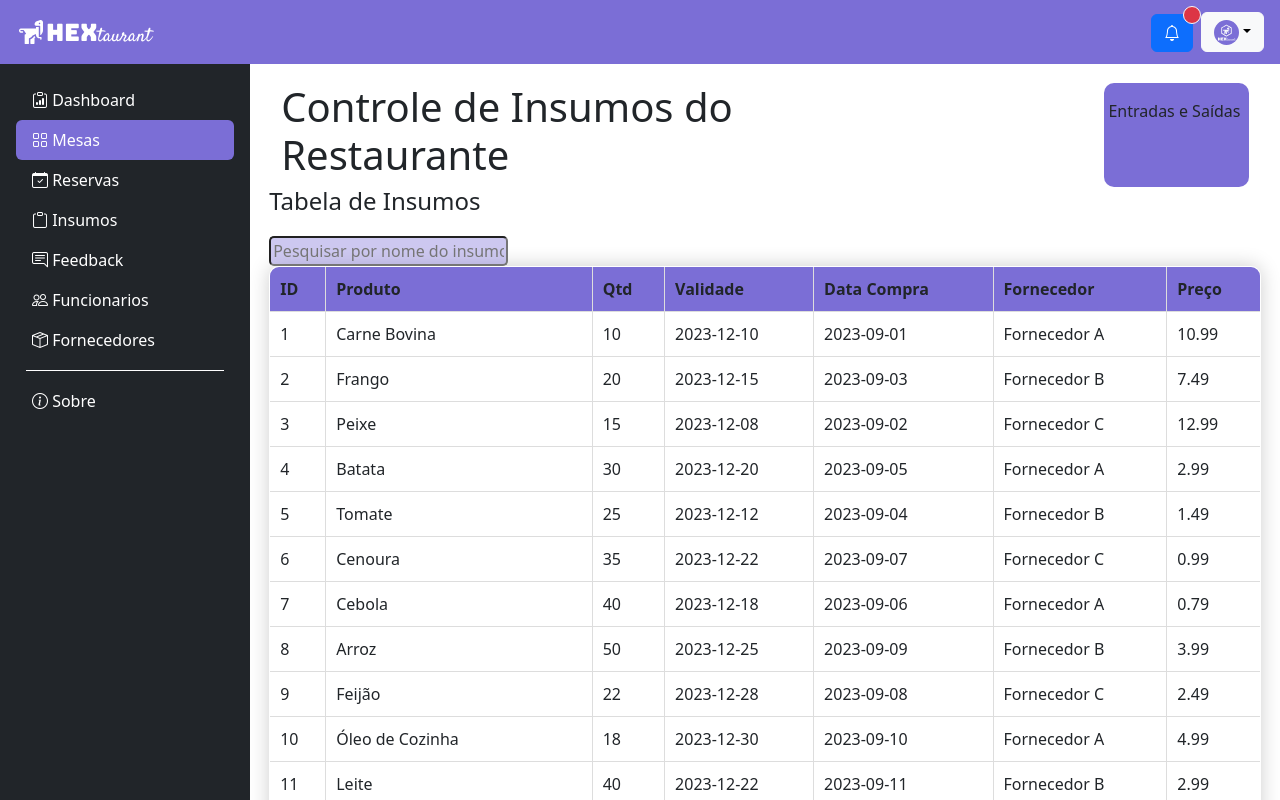
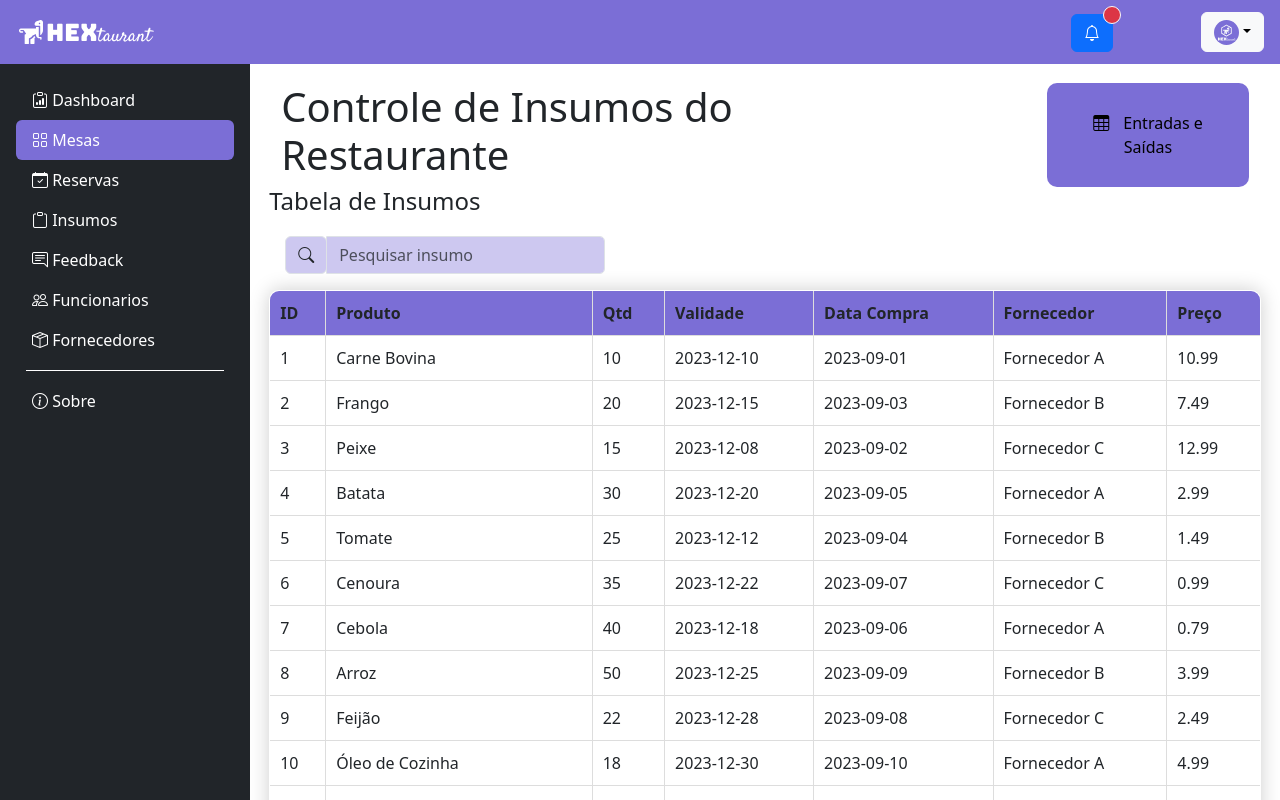
Before and after one commit to GroupHextech/api5-frontend, a Vue app: page /api5-frontend/insumos in a window 1280 px wide. Shown: the top 800 px of the page. Built offline with nearby package versions, Linux system fonts and the light colour scheme; no server answers.

Commit message:
estilizacao btn e/s e input

```diff
--- a/src/components/EntradaSaidas.vue
+++ b/src/components/EntradaSaidas.vue
@@ -1,7 +1,12 @@
 <template>
   <div>
     <h2>Tabela de Entradas e Saídas</h2>
-    <input type="text" v-model="pesquisa" placeholder="Pesquisar por nome do insumo" />
+    <div class="input-group">
+  <div class="input-group-prepend">
+    <span class="input-group-text search-icon"><i class="bi bi-search"></i></span>
+  </div>
+  <input type="text" class="form-control search" placeholder="Pesquisar insumo">
+  </div>
     <table>
       <thead>
         <tr>
@@ -165,12 +170,16 @@ h1 {
   margin-bottom: 20px;
 }
 
-input{
+.input-group{
+  width: 20rem;
+  margin: 1rem;
+}
+.search{
   background-color: #7c6ed660;
   border-radius: 5px;
   color: black;
-
-
-
+}
+.search-icon{
+  background-color: #7c6ed660;
 }
 </style>
--- a/src/components/InsumosTable.vue
+++ b/src/components/InsumosTable.vue
@@ -1,7 +1,12 @@
 <template>
   <div>
     <h2>Tabela de Insumos</h2>
-    <input type="text" v-model="pesquisa" placeholder="Pesquisar por nome do insumo" />
+    <div class="input-group">
+  <div class="input-group-prepend">
+    <span class="input-group-text search-icon"><i class="bi bi-search"></i></span>
+  </div>
+  <input type="text" class="form-control search" placeholder="Pesquisar insumo">
+  </div>
     <table>
       <thead>
         <tr>
@@ -147,12 +152,16 @@ h1 {
   margin-bottom: 20px;
 }
 
-input{
+.input-group{
+  width: 20rem;
+  margin: 1rem;
+}
+.search{
   background-color: #7c6ed660;
   border-radius: 5px;
   color: black;
-
-
-
+}
+.search-icon{
+  background-color: #7c6ed660;
 }
 </style>
--- a/src/views/Insumos.vue
+++ b/src/views/Insumos.vue
@@ -2,10 +2,10 @@
   <div>
     <div class="container">
       <h1>Controle de Insumos do Restaurante</h1>
-      <a class="nav-link btn-entra-sai" @click="mostrarComponenteEntradaSaida">
-        <i class="iconeBotao"></i>
+      <button @click="mostrarComponenteEntradaSaida">
+        <i class='bi bi-table icone'></i>
         {{ textoBotao}}
-      </a>
+      </button>
     </div>
     <div class="table-container">
       <template v-if="mostrarEntradaSaida">
@@ -30,7 +30,6 @@ export default {
     return {
       mostrarEntradaSaida: false,
       textoBotao: 'Entradas e Saídas',
-      iconeBotao: 'bi bi-arrow-down-up',
     };
   },
 
@@ -44,28 +43,30 @@ methods: {
     mostrarComponenteEntradaSaida() {
       this.mostrarEntradaSaida = !this.mostrarEntradaSaida;
       this.textoBotao = this.mostrarEntradaSaida ? 'Insumos' : 'Entradas e Saídas';
-      this.iconeBotao = this.mostrarEntradaSaida ? 'bi bi-clipboard' : 'bi bi-arrow-down-up'
     }
   }
 };
 </script>
 
 <style scoped]>
+.icone{
+  margin-right: 10px;
+}
 .container{
   display: flex;
   flex-direction: row;
 }
-.btn-entra-sai{
-  margin-left: 10rem;
-  padding-top: 1rem;
-  padding-left: 4px;
+button{
+  border-radius: 10px;
   background-color: var(--roxohex);
-  border-radius: 10px;
-  width: 150px;
-  box-shadow: 0 1 10px rgba(0, 0, 0, 0.525);
-  cursor:pointer;
+  color: rgb(0, 0, 0);
+  margin-left: 5rem;
 }
-
+button:hover {
+  background-color: #7c6ed66b;
+  color: #000000;
+  box-shadow: 0 0 20px rgba(0, 0, 0, 0.2);
+}
 .table-container {
   /* Defina a largura máxima para a área de rolagem horizontal, se necessário */
   max-width: 100%;
```
